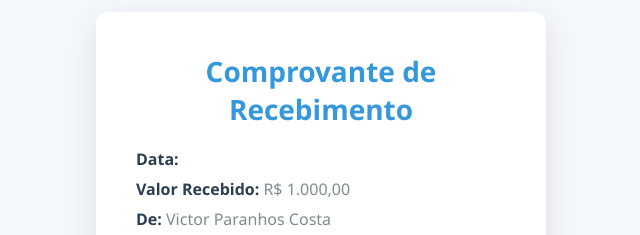
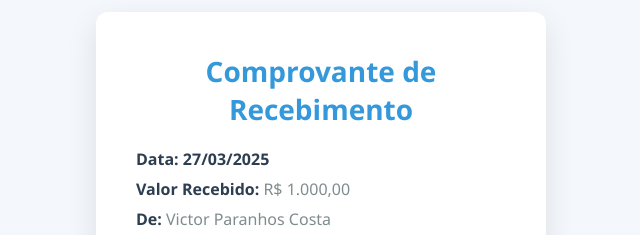
Before and after one commit to victorparanhosdev/backscan-front, a plain HTML site: page index.html in a window 1280 px wide. Shown: the part 164-399 px from the top of the page, without its empty margins (319-959 px from the left). Drawn offline with Linux system fonts and the light colour scheme; no server answers.

Commit message:
atualizar data

```diff
--- a/index.html
+++ b/index.html
@@ -39,6 +39,7 @@
     }
 
     window.addEventListener("load", async () => {
+    document.getElementById("data-atual").textContent = new Date().toLocaleDateString("pt-BR");
       try {
         // Obtém a URL dinâmica do Ngrok
         const response = await fetch('https://api-backscan.onrender.com/get-ngrok-url');
```
